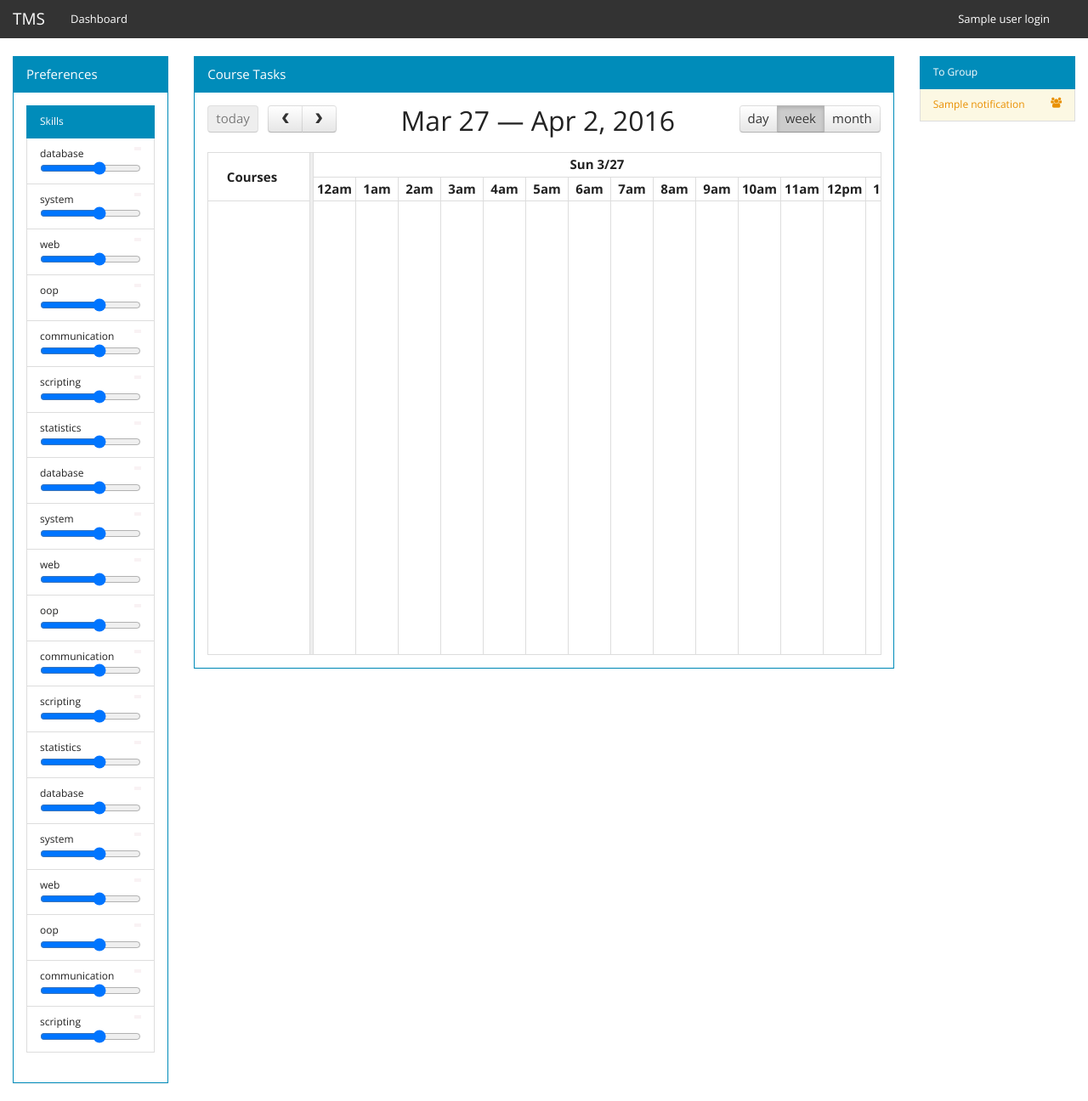
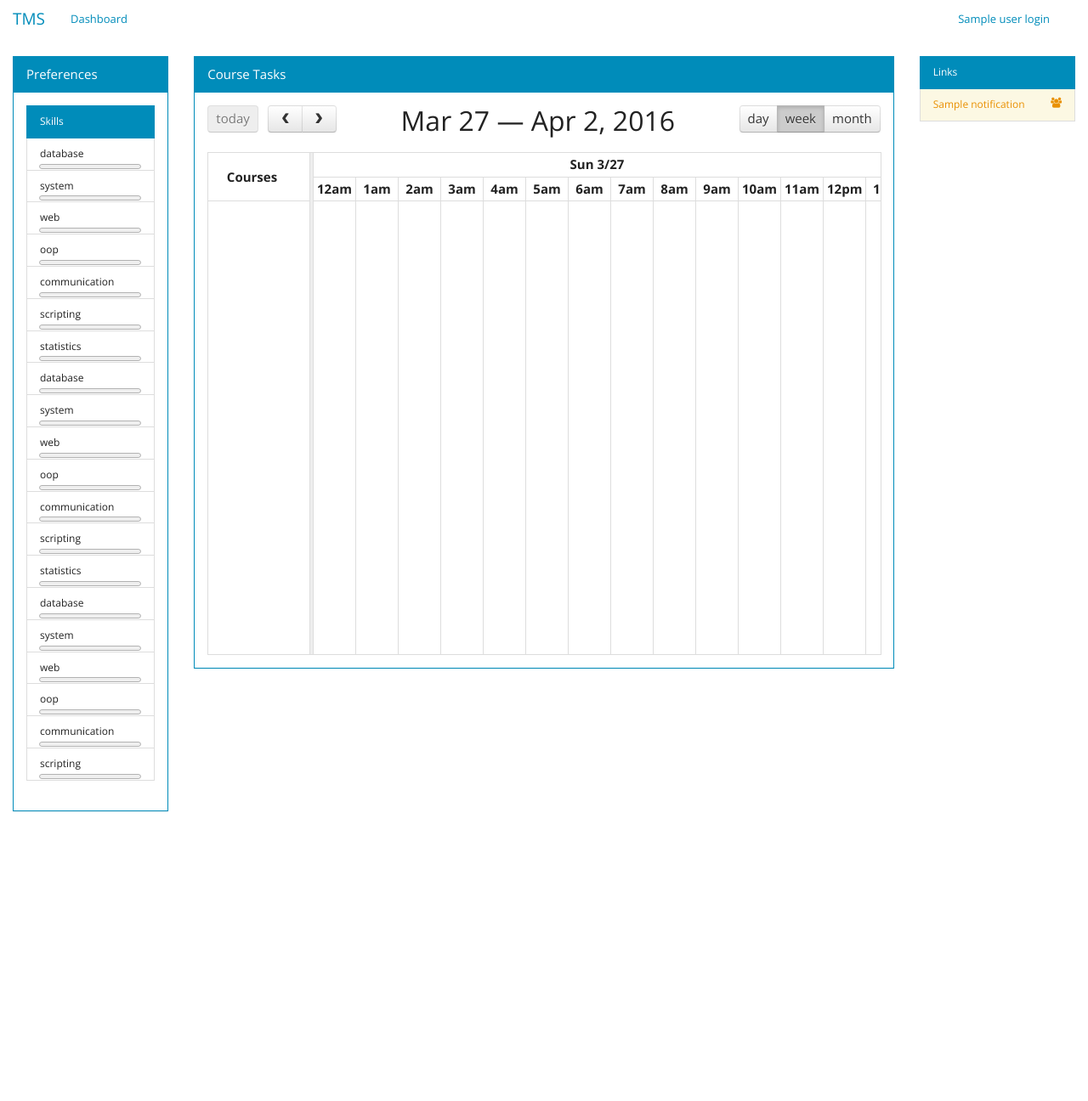
Before and after one commit to AkshayVankipuram/TOLCTms, a Django app: template templates/dashboard.html in a window 1280 px wide. Shown: the whole page at 85% size. After the commit the page ends 956 px from the top, so only its background shows below. Run offline with Django 3.2, Linux system fonts and the light colour scheme; data comes from the database, SQL or seed files in the repository; both versions use the stored data as it was after the commit; the template is opened without the code that fills it: values that come from a table or form of the project are taken from there, most other values are stand-ins (such as "Sample title", 1, 10 or a date in 2020); data that the repository does not hold is empty; some libraries are stand-ins or nearby versions.

Commit message:
Changes to skills

```diff
--- a/TMS/views.py
+++ b/TMS/views.py
@@ -75,6 +75,7 @@ def bulletin(request):
 
     u = models.TMSUser.objects.get(user=request.user)
     task = models.Task.objects.get(title=t)
+    task_skills = [ts.name for ts in task.skills.all()]
     group_formed = u.groups.filter(task=task).all()
 
     if not group_formed:
@@ -86,7 +87,7 @@ def bulletin(request):
                 v = int(skill['level'])
             skill['level'] = (v * [1]) + ((5 - v) * [0])
         u = models.TMSUser.objects.get(user=request.user)
-        context['skills'] = [s.name[:min(4, len(s.name))].capitalize() for s in u.skills.all()]
+        context['skills'] = [s.name[:min(4, len(s.name))].capitalize() for s in u.skills.filter(name__in=task_skills).all()]
         sv = [round(s.level, 2) for s in u.skills.all()]
         context['skill_avg'] = sum(sv) / len(sv)
         context['user_login'] = {
@@ -100,11 +101,15 @@ def bulletin(request):
 
 def chart_data(request):
     usernames = json.loads(request.GET.get('users', '[]'))
+    t = request.GET.get('task', '')
+
+    task = models.Task.objects.get(title=t)
+    task_skills = [ts.name for ts in task.skills.all()]
 
     ous = [models.TMSUser.objects.get(user=request.user)] + \
             [models.TMSUser.get_user(uname.lower()) for uname in usernames]
     def get_skill(cu):
-        return [{'axis': s.name.encode('ascii'), 'value': s.level / 5.0} for s in cu.skills.all()]
+        return [{'axis': s.name, 'value': s.level / 5.0} for s in cu.skills.filter(name__in=task_skills).all()]
 
     return JsonResponse([get_skill(cu) for cu in ous], safe=False)
 
@@ -115,10 +120,11 @@ def table_data(request):
     course = models.Course.objects.get(title=c)
     context = { 'data' : [] }
     task = models.Task.objects.get(title=t)
+    task_skills = [ts.name for ts in task.skills.all()]
     for u in course.students.exclude(user=request.user).all():
         g = u.groups.filter(task=task)
         if not g:
-            skill_vals = [round(s.level, 2) for s in u.skills.all()]
+            skill_vals = [round(s.level, 2) for s in u.skills.filter(name__in=task_skills).all()]
             context['data'].append([
                     u.get_username().capitalize(),
                     u.user.email] +
--- a/static/js/dashboard.js
+++ b/static/js/dashboard.js
@@ -28,23 +28,31 @@ $(function() {
         selectable: true,
         selectHelper: true,
         select: function(start, end, js, v, res) {
-            if(res !== undefined && res.editable) {
+            if(res === undefined || (res !== undefined && res.editable)) {
+                var form = $("<div>").attr('role', "form");
                 createModal(
                     $("<h3>").text("New Event"),
-                    $("<div>").addClass("form-group")
-                        .append("<p hidden id='eresid'>"+res.id+"</p>")
+                    form.append("<p hidden id='eresid'>"+USERNAME+"</p>")
                         .append("<p hidden id='estart'>"+start.toISOString()+"</p>")
                         .append("<p hidden id='eend'>"+end.toISOString()+"</p>")
                         .append($("<code>").text(start.toString()))
                         .append("<br>")
                         .append($("<code>").text(end.toString()))
                         .append("<br>")
+                        .append($("<div>").addClass("form-group")
                             .append($("<label>").attr("for", "etitle").text("Title"))
-                        .append($("<input>").attr("id", "etitle").addClass("form-control"))
-                        .append("<br>")
+                            .append($("<input>")
+                                .attr("id", "etitle")
+                                .addClass("form-control")))
+                        .append($("<div>").addClass("form-group")
                             .append($("<label>").attr("for", "edesc").text("Description"))
-                        .append($("<textarea>").attr("id", "edesc").addClass("form-control")),
-                    $("<button>").addClass("btn btn-default").attr("id","esubmit").text("Submit")
+                            .append($("<textarea>")
+                                .css('resize','none')
+                                .attr("id", "edesc")
+                                .attr('rows', 5)
+                                .addClass("form-control")))
+                        .append($("<button>").addClass("btn btn-default").attr('type', 'submit').attr("id","esubmit").text("Submit")),
+                    ""
                 );
             }
             calContainer.fullCalendar('unselect');
@@ -56,6 +64,7 @@ $(function() {
         eventResize: function(ce, d, rf) {
         },
         eventClick: function(ce, js, v) {
+            if(ce.completed === undefined || !ce.completed) {
                 var div = $("<div>");
                 var strs = ce.description.split(".");
                 for(var i in strs) {
@@ -64,8 +73,18 @@ $(function() {
                 createModal(
                         $("<h3>").text(ce.title),
                         div,
-                    ""
+                        $("<button>").addClass("btn btn-default").html("Completed").on('click', function() {
+                            ce.color = colorvalues.greens[3];
+                            ce.completed = true;
+                            calContainer.fullCalendar("updateEvent", ce);
+                            $('#goto').append($('<a>')
+                                .addClass('list-group-item list-group-item-success feedback')
+                                .html(ce.title + '<i class="ralign fa fa-comment"></i>')
+                                .attr('href', '/feedback/'));
+                            $("#modalTmpl").modal("hide");
+                        })
                 );
+            }
         },
         eventRender: function(ce, js, v) {
         },
--- a/templates/base.html
+++ b/templates/base.html
@@ -1,5 +1,5 @@
 <!DOCTYPE html>
-<html>
+<html lang="en">
     {% load staticfiles %}
     <head>
         <meta charset="UTF-8">
@@ -16,7 +16,7 @@
         </script>
     </head>
     <body>
-        <div class="navbar navbar-default navbar-static-top">
+        <div class="navbar navbar-static-top">
             <div class="container-fluid">
                 <div class="navbar-header">
                     <a class="navbar-brand" href="/home">TMS</a>
--- a/templates/chat.html
+++ /dev/null
@@ -1,3 +0,0 @@
-<div class="notifications"></div>
-<div class="chat-window"></div>
-<div class="inputarea"></div>
--- a/templates/dashboard.html
+++ b/templates/dashboard.html
@@ -28,7 +28,8 @@
                         <li class="list-group-item active">Skills</li>
                         {% for skill in skills  %}
                         <li class="list-group-item">
-                            {{skill.name}}&nbsp;<code class="ralign"><span  id="rating_{{skill.id}}">{{skill.rating}}</span></code><br><input type="range" id="slider_{{skill.id}}" class="lvl" value={{skill.rating}} step="0.1" min="0.0" max="5.0">
+                            {{skill.name}}<progress class="ralign" max="5.0" value="{{skill.rating}}"></progress>
+                            <!--<input type="range" id="slider_{{skill.id}}" class="lvl" value={{skill.rating}} step="0.1" min="0.0" max="5.0">-->
                         </li>
                         {% endfor %}
                     </ul>
@@ -42,10 +43,10 @@
             </div>
         </div>
         <div class="col-md-2">
-            <ul class="list-group">
-                <li class="list-group-item active">To Group</li>
+            <ul class="list-group" id="goto">
+                <li class="list-group-item active">Links</li>
                 {% for n in notifications %}
-                <a href="/bulletin/?course={{n.owner}}&task={{n.title}}" class="list-group-item list-group-item-warning">
+                <a href="/bulletin/?course={{n.owner}}&task={{n.title}}" class="list-group-item list-group-item-warning notify">
                 {{n.title}}<i class="ralign fa fa-users"></i>
                 </a>
                 {% endfor %}
```
Also changed, not shown: static/js/bulletin.js (+8 -2 lines), templates/upcoming.html (deleted, +0 -12 lines), db.sqlite3. Lines whose indentation alone changed are shown as unchanged.
